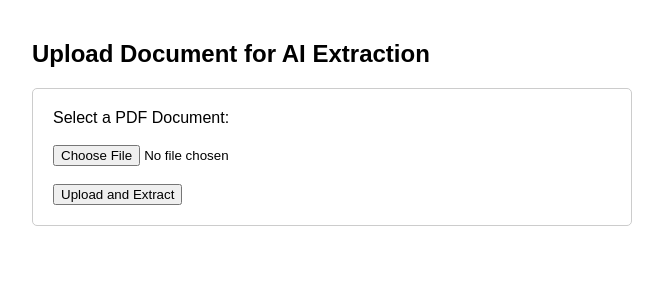
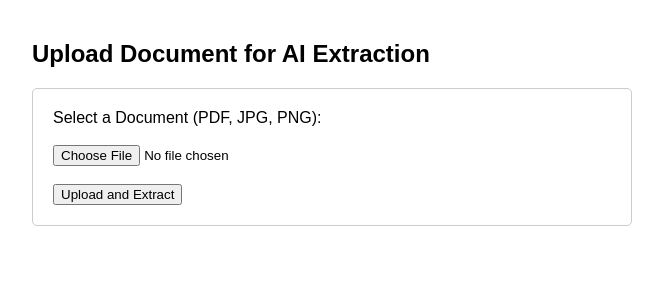
Before and after one commit to lightningexperience/docai_demo, a Flask app: page / in a window 1280 px wide. Shown: the top 300 px of the page, without its empty margins (8-671 px from the left). Run offline with Flask 3, Linux system fonts and the light colour scheme.

Commit message:
Update file input to accept multiple document types

```diff
--- a/templates/index.html
+++ b/templates/index.html
@@ -16,8 +16,8 @@
 
     <div class="box">
         <form method="POST" enctype="multipart/form-data">
-            <label for="document">Select a PDF Document:</label><br><br>
-            <input type="file" name="document" id="document" accept="application/pdf" required><br><br>
+            <label for="document">Select a Document (PDF, JPG, PNG):</label><br><br>
+            <input type="file" name="document" id="document" accept="application/pdf, image/jpeg, image/png" required><br><br>
             <button type="submit">Upload and Extract</button>
         </form>
     </div>
```
